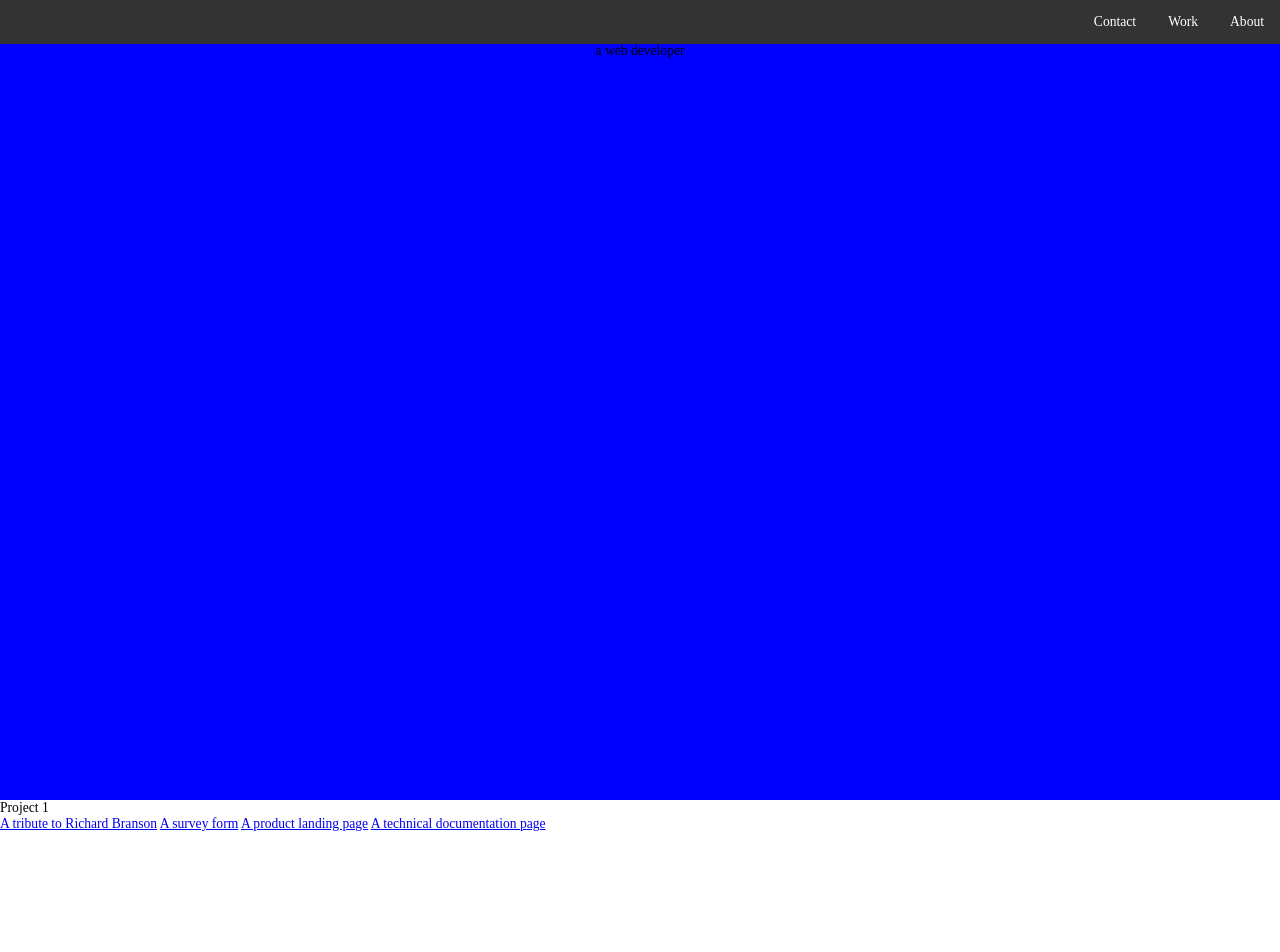
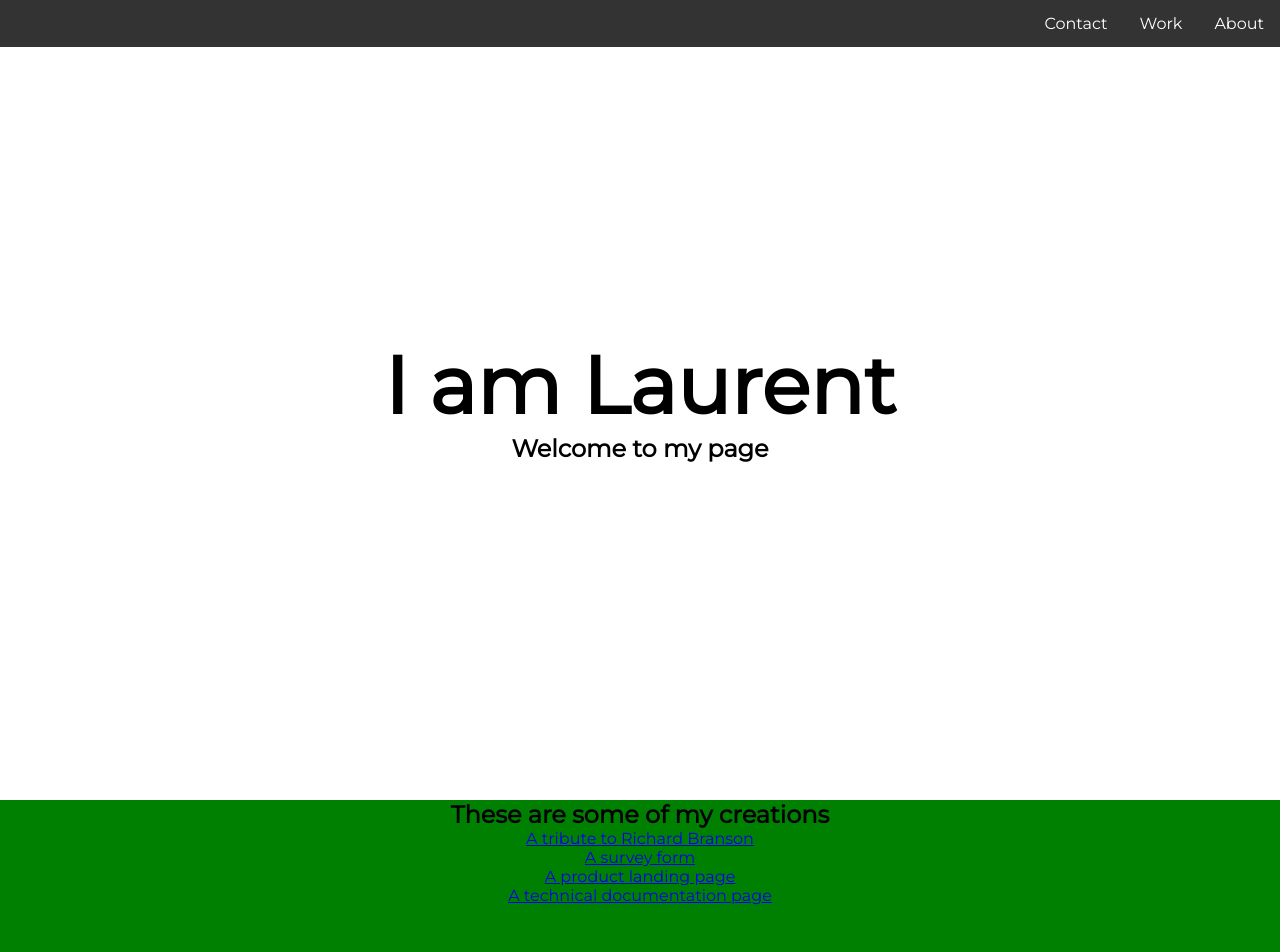
Before and after one commit to LaurentLabine/fcc-reswebdes-personal-portfolio, a plain HTML site: page index.html in a window 1280 px wide. Shown: the top 952 px of the page. Drawn offline with Linux system fonts and the light colour scheme.

Commit message:
Added CSS Reset, fixed structure and started adding in anchors to projects.

```diff
--- a/index.html
+++ b/index.html
@@ -12,6 +12,8 @@
     <meta name="description" content="">
     <meta name="viewport" content="width=device-width, initial-scale=1.0">
     <link rel="stylesheet" href="stylesheet.css">
+    <link rel="preconnect" href="https://fonts.gstatic.com">
+    <link href="https://fonts.googleapis.com/css2?family=Montserrat&display=swap" rel="stylesheet">
 </head>
 
 <body>
@@ -24,20 +26,24 @@
             <li><a href="#contact-section">Contact</a></li>
         </ul>
     </div>
-    <section id="welcome-section" class="welcome-section section">
-        <h1>Hey I am Mimic</h1>
-        <p>a web developer</p>
+    <section id="welcome" class="welcome-section section">
+        <h1>I am Laurent</h1>
+        <h2>Welcome to my page</h2>
     </section>
-    <section id="projects-section" class="projects-section section">
-        <div class="project-tile">Project 1</div>
+    <section id="projects" class="projects-section section">
+        <h2 class="projects-section-header">These are some of my creations</h2>
+        <div class="projects-grid">
             <a href="https://laurentlabine.github.io/fcc-tribute-page" target="_blank">A tribute to Richard Branson</a>
             <a href="https://laurentlabine.github.io/fcc-survey-form/" target="_blank">A survey form</a>
             <a href="https://laurentlabine.github.io/fcc-product-landing-page/" target="_blank">A product landing page</a>
             <a href="https://laurentlabine.github.io/fcc-technical-documentation-page/" target="_blank">A technical documentation page</a>
+        </div>
     </section>
-    <section id="contact-section" class="contact-section section">
+    <div class="section-container">
+        <section id="contact" class="contact-section section">
             <a id="profile-link" href="https://github.com/LaurentLabine" target="_blank">My Profile</a>
         </section>
+    </div>
 </body>
 
 </html>
--- a/stylesheet.css
+++ b/stylesheet.css
@@ -1,39 +1,19 @@
 :root {
-    --main-white: #f0f0f0;
-    --main-red: #be3144;
-    --main-blue: #45567d;
-    --main-gray: #303841;
+    background: #ff0000;
 }
 
 
-/* Base reset */
+/* Universal CSS Reset */
 
 * {
     margin: 0;
     padding: 0;
 }
 
-
-/* box-sizing and font sizing */
-
-*,
-*::before,
-*::after {
-    box-sizing: inherit;
-}
-
-html {
-    box-sizing: border-box;
-    /* Set font size for easy rem calculations
-     * default document font size = 16px, 1rem = 16px, 100% = 16px
-     * (100% / 16px) * 10 = 62.5%, 1rem = 10px, 62.5% = 10px
-    */
-    font-size: 85%;
-    scroll-behavior: smooth;
-}
-
 body {
-    margin: 0;
+    font-family: 'Montserrat', sans-serif;
+    text-align: center;
+    /* margin: 0 auto; */
 }
 
 ul {
@@ -45,6 +25,7 @@ ul {
     position: fixed;
     top: 0;
     width: 100%;
+    z-index: 1;
 }
 
 li {
@@ -59,34 +40,45 @@ li a {
     text-decoration: none;
 }
 
+h1 {
+    font-size: 5rem;
+}
+
 li a:hover:not(.active) {
     background-color: #111;
 }
 
+
+/*
 .active {
     background-color: #4CAF50;
-}
-
-#welcome-section {
-    padding-top: 20px;
-    background-color: blue;
-    display: block;
-    text-align: center;
-    /* position: absolute; */
-    top: 50%;
-}
+} */
 
 .section {
     height: 100vh;
+    position: relative;
     width: 100%;
-    margin: auto;
-    /* padding: 10px; */
 }
 
-.innerelement {
+.welcome-section {
     display: flex;
+    flex-direction: column;
     justify-content: center;
     align-items: center;
-    /* height: 100vh; */
-    border: 3px solid green;
+    background-color: white;
 }
+
+.projects-section {
+    background-color: green;
+    text-align: center;
+    /* padding: 10rem 2rem; */
+    /* background: var(--main-blue); */
+}
+
+.projects-grid {
+    display: grid;
+    /* grid-template-columns: 5fr 5fr;
+    grid-template-rows: 5fr 5fr; */
+    /* grid-gap: 10px;
+    height: 720px; */
+}
```
Lines whose indentation alone changed are shown as unchanged.
